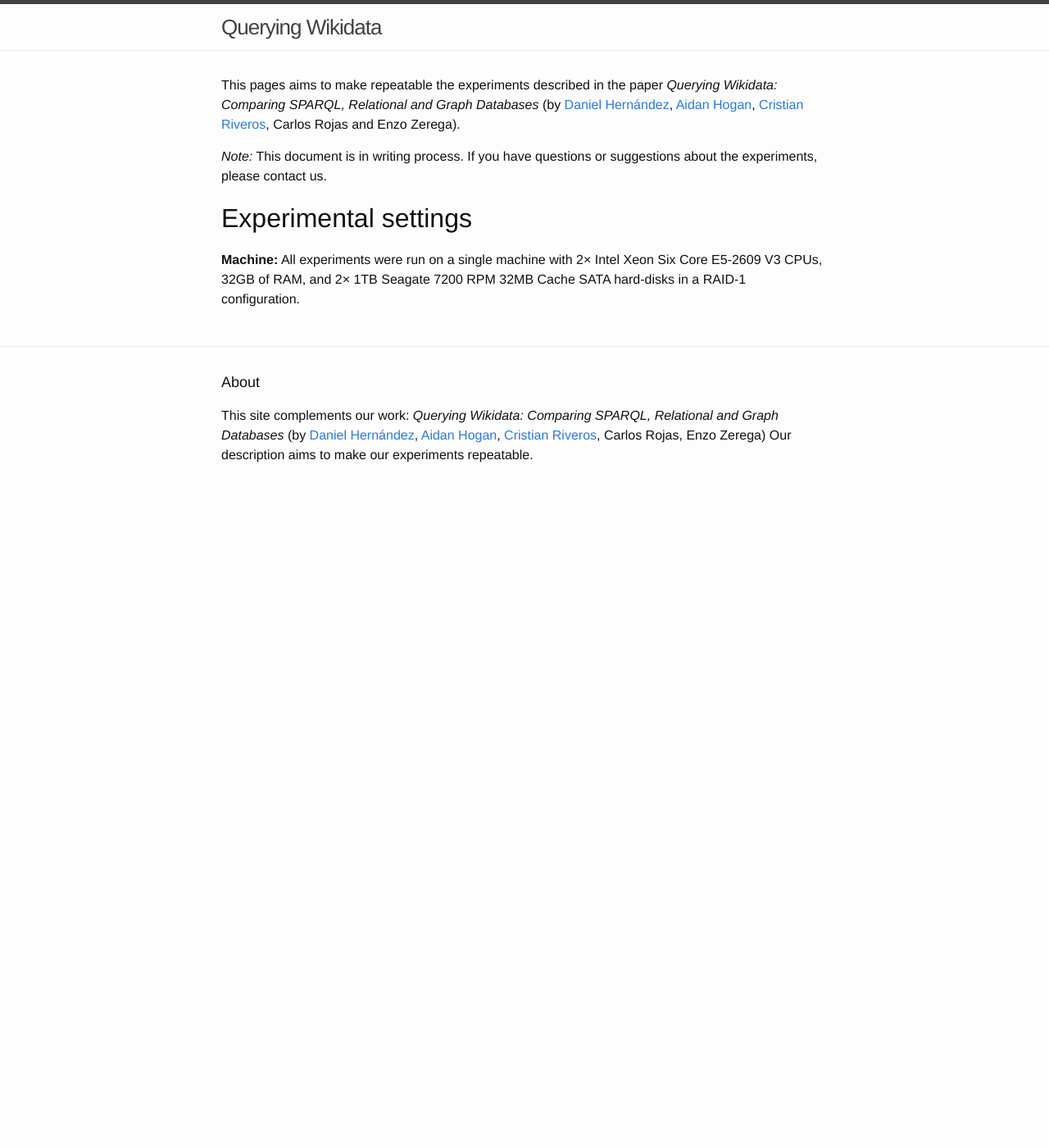
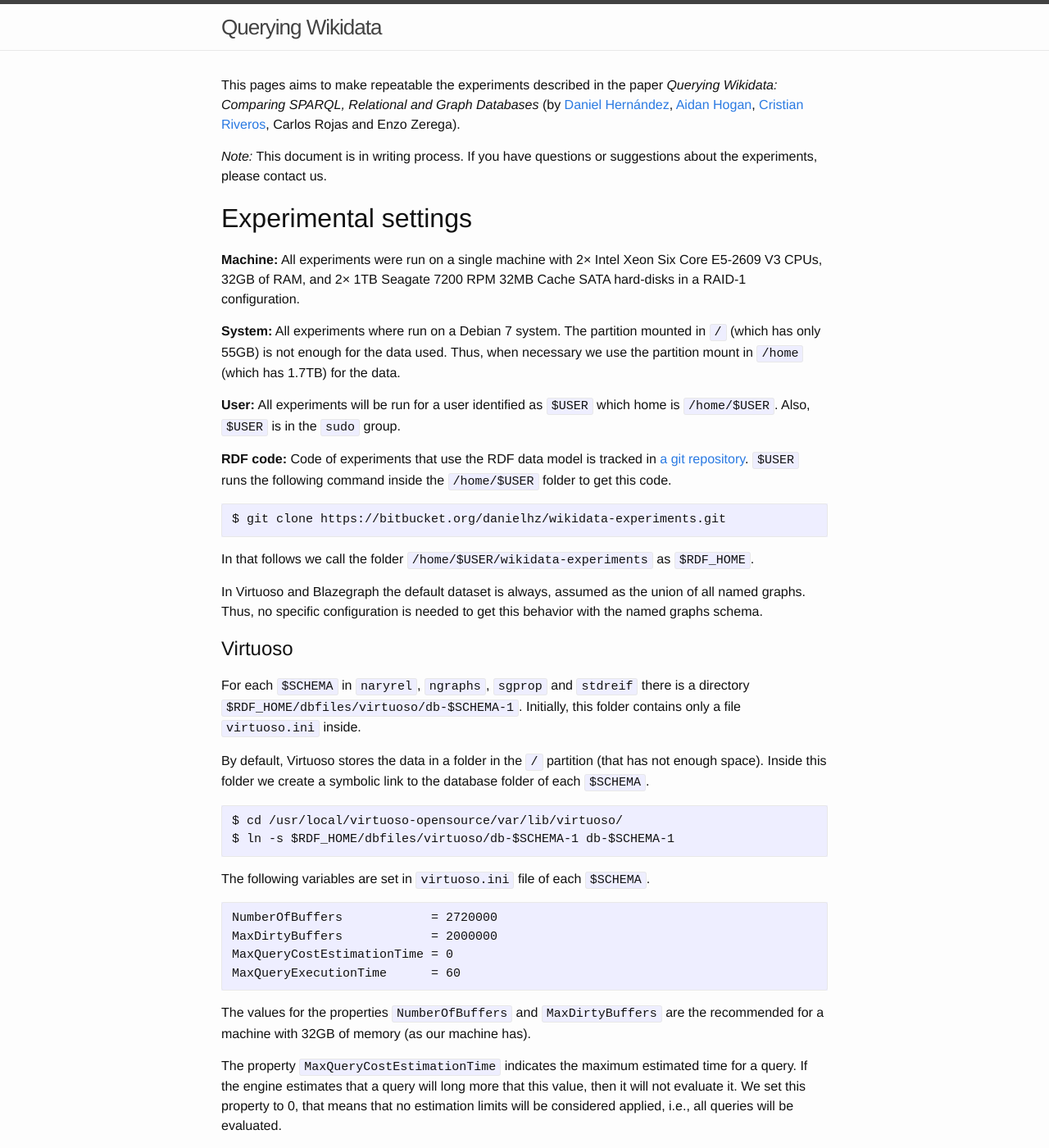
Before and after one commit to danielhz/wquery-docs, a Jekyll site: the page built from index.md, in a window 1280 px wide and 1400 px high. Shown: the whole window at 82% size. Built offline with Jekyll 4.4.1, drawn with Linux system fonts in a browser that asks for light colours; some of the changed text lies outside the part shown.

Commit message:
Documentation of Virtuoso settings.

````diff
--- a/index.md
+++ b/index.md
@@ -17,3 +17,64 @@ suggestions about the experiments, please contact us.
 **Machine:** All experiments were run on a single machine with 2× Intel Xeon
 Six Core E5-2609 V3 CPUs, 32GB of RAM, and 2× 1TB Seagate 7200 RPM
 32MB Cache SATA hard-disks in a RAID-1 configuration.
+
+**System:** All experiments where run on a Debian 7 system. The partition
+mounted in `/` (which has only 55GB) is not enough for the data used. Thus,
+when necessary we use the partition mount in `/home` (which has 1.7TB) for
+the data.
+
+**User:** All experiments will be run for a user identified as `$USER` which
+home is `/home/$USER`. Also, `$USER` is in the `sudo` group.
+
+**RDF code:** Code of experiments that use the RDF data model is tracked in
+[a git repository](https://bitbucket.org/danielhz/wikidata-experiments).
+`$USER` runs the following command inside the `/home/$USER` folder
+to get this code.
+
+```
+$ git clone https://bitbucket.org/danielhz/wikidata-experiments.git
+```
+
+In that follows we call the folder `/home/$USER/wikidata-experiments` as
+`$RDF_HOME`.
+
+
+In Virtuoso and Blazegraph the default dataset is always, assumed as the union
+of all named graphs. Thus, no specific configuration is needed to get this
+behavior with the named graphs schema.
+
+## Virtuoso
+
+For each `$SCHEMA` in `naryrel`, `ngraphs`, `sgprop` and `stdreif` there is
+a directory `$RDF_HOME/dbfiles/virtuoso/db-$SCHEMA-1`. Initially, this folder
+contains only a file `virtuoso.ini` inside.
+
+By default, Virtuoso stores the data in a folder in the `/` partition
+(that has not enough space). Inside this folder we create a symbolic link to
+the database folder of each `$SCHEMA`.
+
+```
+$ cd /usr/local/virtuoso-opensource/var/lib/virtuoso/
+$ ln -s $RDF_HOME/dbfiles/virtuoso/db-$SCHEMA-1 db-$SCHEMA-1
+```
+
+The following variables are set in `virtuoso.ini` file of each `$SCHEMA`.
+
+```
+NumberOfBuffers            = 2720000
+MaxDirtyBuffers            = 2000000
+MaxQueryCostEstimationTime = 0
+MaxQueryExecutionTime      = 60
+```
+
+The values for the properties `NumberOfBuffers` and `MaxDirtyBuffers` are the
+recommended for a machine with 32GB of memory (as our machine has).
+
+The property `MaxQueryCostEstimationTime` indicates the maximum estimated time
+for a query. If the engine estimates that a query will long more that this
+value, then it will not evaluate it. We set this property to 0, that means that
+no estimation limits will be considered applied, i.e., all queries will be
+evaluated.
+
+Finally, the `MaxQueryExecutionTime` is the timeout for query execution.
+Queries that exceed this timeout are aborted in runtime.
````
